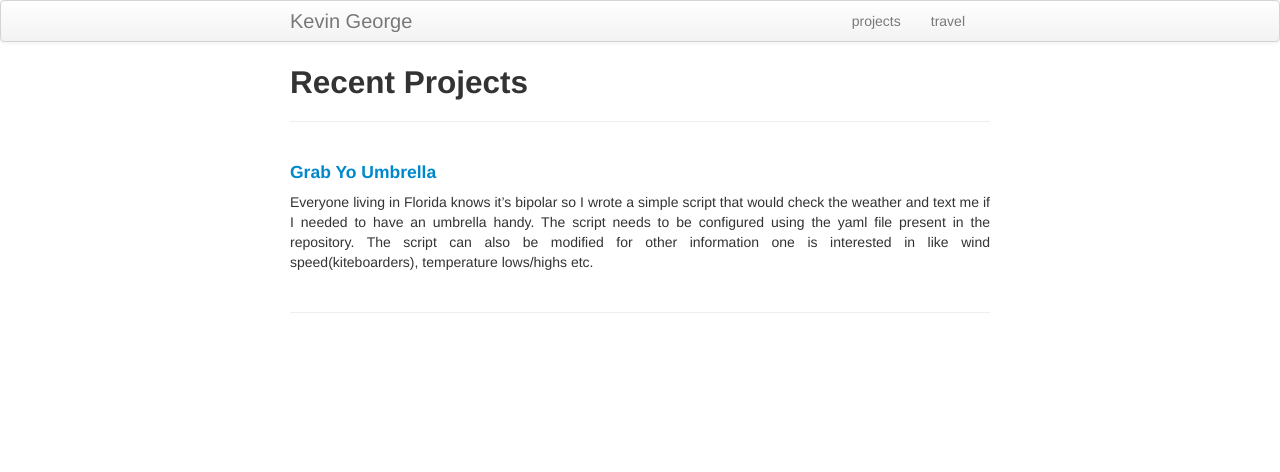
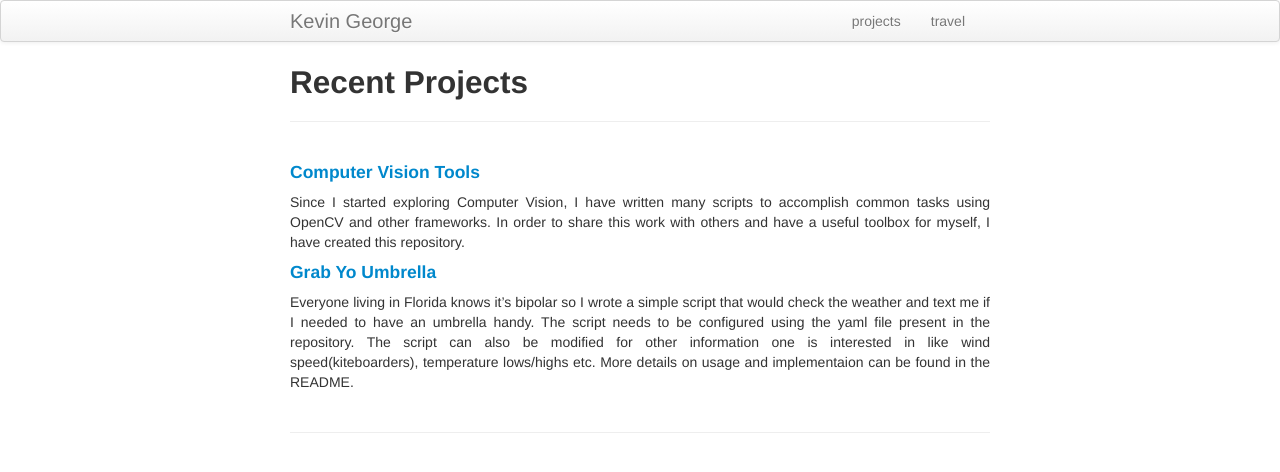
Before and after one commit to kevin-george/kevin-george.github.io, a Jekyll site: the page built from pages/recent.md, in a window 1280 px wide. Shown: the top 472 px of the page. Built offline with Jekyll 4.4.1, drawn with Linux system fonts in a browser that asks for light colours.

Commit message:
Added a new post

```diff
--- a/pages/recent.md
+++ b/pages/recent.md
@@ -4,5 +4,8 @@ title: Recent Projects
 description: Kevin's Recent Projects
 ---
 
+#### [Computer Vision Tools](https://github.com/kevin-george/cv_tools)
+Since I started exploring Computer Vision, I have written many scripts to accomplish common tasks using OpenCV and other frameworks. In order to share this work with others and have a useful toolbox for myself, I have created this repository.
+
 #### [Grab Yo Umbrella](https://github.com/kevin-george/grab_yo_umbrella)
-Everyone living in Florida knows it's bipolar so I wrote a simple script that would check the weather and text me if I needed to have an umbrella handy. The script needs to be configured using the yaml file present in the repository. The script can also be modified for other information one is interested in like wind speed(kiteboarders), temperature lows/highs etc.
+Everyone living in Florida knows it's bipolar so I wrote a simple script that would check the weather and text me if I needed to have an umbrella handy. The script needs to be configured using the yaml file present in the repository. The script can also be modified for other information one is interested in like wind speed(kiteboarders), temperature lows/highs etc. More details on usage and implementaion can be found in the README.
```
